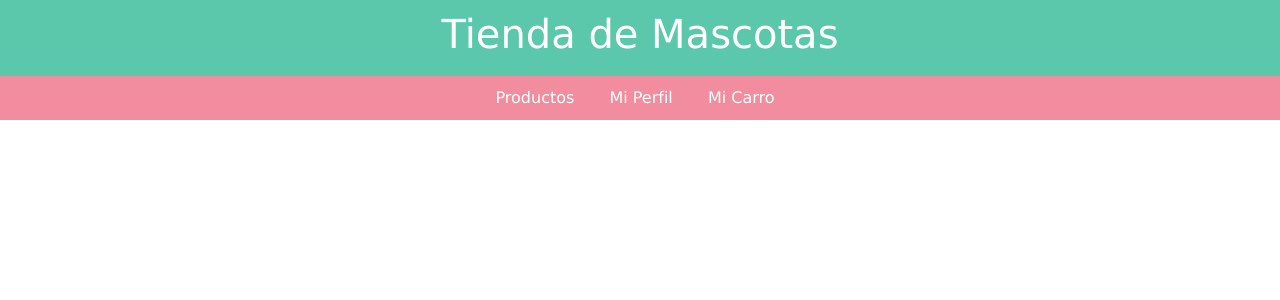
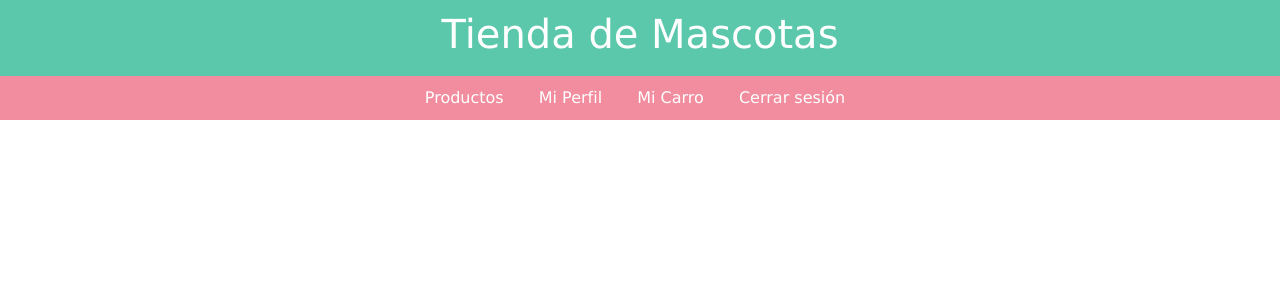
Before and after one commit to Programacion-WEB-G1/PetShop, a Django app: page /base/ in a window 1280 px wide. Shown: the top 300 px of the page. Run offline with Django 5.2, Linux system fonts and the light colour scheme; some libraries are stand-ins or nearby versions.

Commit message:
Mas cambios

```diff
--- a/PetShop/web/templates/web/base.html
+++ b/PetShop/web/templates/web/base.html
@@ -26,6 +26,9 @@
         <li>
             <a href="/carro">Mi Carro</a>
         </li>
+        <li>
+            <a href="{% url 'cerrar_sesion' %}">Cerrar sesión</a>
+        </li>
     </ul>
 
 </nav>
--- a/PetShop/web/urls.py
+++ b/PetShop/web/urls.py
@@ -1,5 +1,5 @@
 from django.urls import path
-from .views import index, gato, perro, carro, producto, perfil, recupera, user, base
+from .views import index, gato, perro, carro, producto, perfil, recupera, user, base, cerrar_sesion
 
 urlpatterns = [
     path('', index, name="index"),
@@ -11,4 +11,5 @@ urlpatterns = [
     path('perfil/', perfil),
     path('user/', user, name="user"),
     path('base/', base),
+    path('cerrar-sesion/', cerrar_sesion, name="cerrar_sesion"),
 ]
--- a/PetShop/web/views.py
+++ b/PetShop/web/views.py
@@ -1,5 +1,6 @@
 from django.shortcuts import render, redirect
 from django.contrib import messages
+from django.contrib.auth import logout
 from .models import Usuario
 
 # Create your views here.
@@ -66,6 +67,10 @@ def user(request):
     else:
         return render(request, 'web/user_reg.html')
 
+def cerrar_sesion(request):
+    logout(request)
+    return redirect('index')  # Redirecciona al inicio u otra página después de cerrar sesión
+
 def gato (request):
     return render (request,'web/gato.html')
 
@@ -84,8 +89,5 @@ def perfil (request):
 def recupera (request):
     return render (request,'web/recuperapass.html')
 
-#def user (request):
-#    return render (request,'web/user_reg.html')
-
 def base (request):
     return render (request, 'web/base.html')
```
